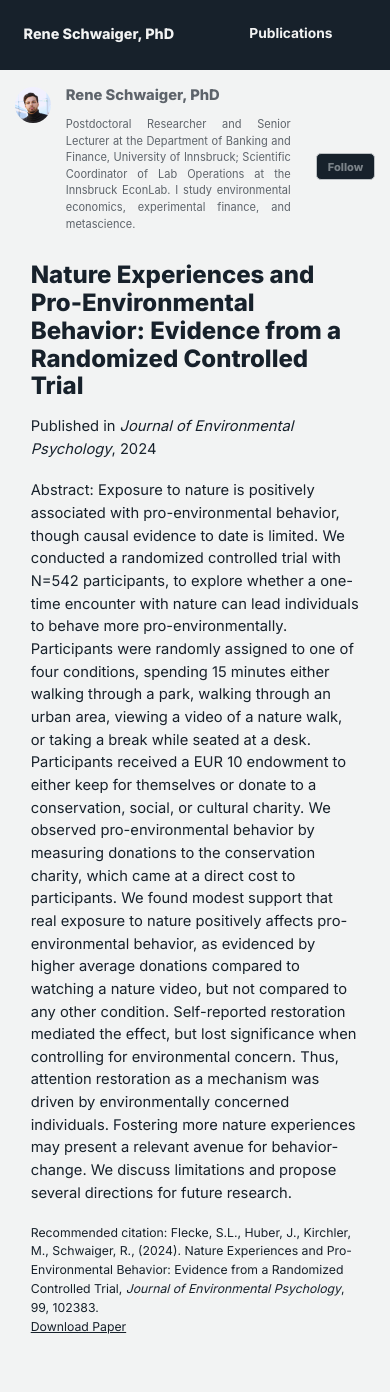
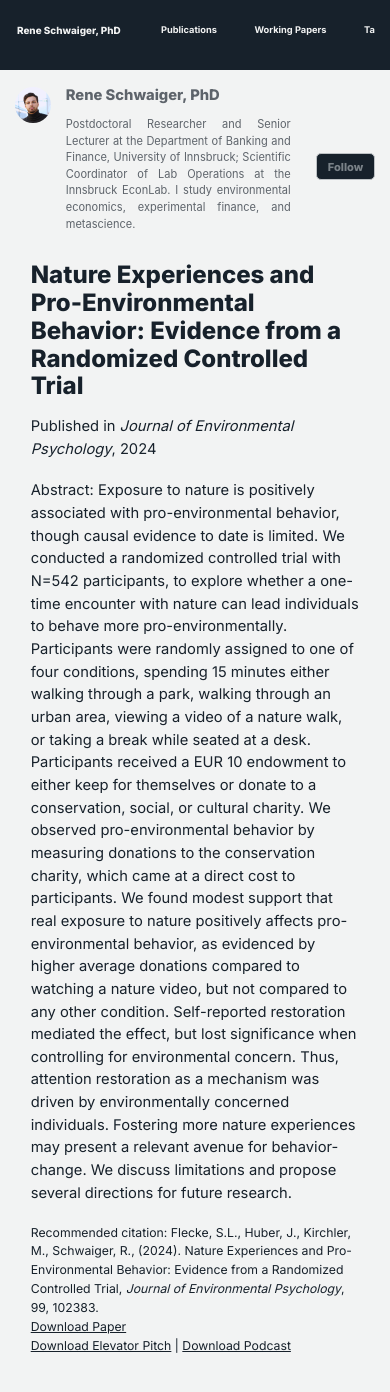
Before and after one commit to Rene1208/website, a Jekyll site: the page built from _publications/2024_Nature.md, in a window 390 px wide and 1400 px high. Shown: the top 1392 px of the window. Built offline with Jekyll 4.4.1, drawn with Linux system fonts in a browser that asks for light colours.

Commit message:
update page Codex

```diff
--- a/_layouts/single.html
+++ b/_layouts/single.html
@@ -48,16 +48,26 @@ layout: default
         {{ content }}
 
         {% assign paper_label = page.paperlabel | default: "Download Paper" %}
+        {% capture media_links %}
+          {% if page.media_links %}
+            <br />
+            {% for media in page.media_links %}<a href="{{ media.url }}">{{ media.label }}</a>{% unless forloop.last %} | {% endunless %}{% endfor %}
+          {% endif %}
+        {% endcapture %}
         {% if page.citation and page.paperurl and page.slidesurl %}
-          <p style="font-size: smaller">Recommended citation: {{ page.citation }}<br /><a href="{{ page.paperurl }}">{{ paper_label }}</a> | <a href="{{ page.slidesurl }}">Download Slides</a></p>
+          <p style="font-size: smaller">Recommended citation: {{ page.citation }}<br /><a href="{{ page.paperurl }}">{{ paper_label }}</a> | <a href="{{ page.slidesurl }}">Download Slides</a>{{ media_links }}</p>
         {% elsif page.citation and page.paperurl %}
-          <p style="font-size: smaller">Recommended citation: {{ page.citation }}<br /><a href="{{ page.paperurl }}">{{ paper_label }}</a></p>
+          <p style="font-size: smaller">Recommended citation: {{ page.citation }}<br /><a href="{{ page.paperurl }}">{{ paper_label }}</a>{{ media_links }}</p>
         {% elsif page.citation and page.slidesurl %}
-          <p style="font-size: smaller">Recommended citation: {{ page.citation }}<br /><a href="{{ page.slidesurl }}">Download Slides</a></p>
+          <p style="font-size: smaller">Recommended citation: {{ page.citation }}<br /><a href="{{ page.slidesurl }}">Download Slides</a>{{ media_links }}</p>
         {% elsif page.citation %}
-          <p style="font-size: smaller">Recommended citation: {{ page.citation }}</p>
+          <p style="font-size: smaller">Recommended citation: {{ page.citation }}{{ media_links }}</p>
+        {% elsif page.paperurl %}
+          <p style="font-size: smaller"><a href="{{ page.paperurl }}">{{ paper_label }}</a>{{ media_links }}</p>
         {% elsif page.slidesurl %}
-          <p style="font-size: smaller"><a href="{{ page.slidesurl }}">Download Slides</a></p>
+          <p style="font-size: smaller"><a href="{{ page.slidesurl }}">Download Slides</a>{{ media_links }}</p>
+        {% elsif page.media_links %}
+          <p style="font-size: smaller">{% for media in page.media_links %}<a href="{{ media.url }}">{{ media.label }}</a>{% unless forloop.last %} | {% endunless %}{% endfor %}</p>
         {% endif %}
 
         {% if page.link %}<div><a href="{{ page.link }}" class="btn">{{ site.data.ui-text[site.locale].ext_link_label | default: "Direct Link" }}</a></div>{% endif %}
--- a/_publications/2024_Nature.md
+++ b/_publications/2024_Nature.md
@@ -8,6 +8,11 @@ with nature can lead individuals to behave more pro-environmentally.'
 date: 2024-08-08
 venue: 'Journal of Environmental Psychology'
 paperurl: 'http://rene-schwaiger.online/files/Nature.pdf'
+media_links:
+  - label: "Download Elevator Pitch"
+    url: "/files/virtual-nature-conservation-donations-elevator-pitch.m4a"
+  - label: "Download Podcast"
+    url: "/files/pixel-waelder-rezept-gegen-stress-podcast.m4a"
 citation: 'Flecke, S.L., Huber, J., Kirchler, M., Schwaiger, R., (2024). Nature Experiences and Pro-Environmental Behavior: Evidence from a
 Randomized Controlled Trial, <i>Journal of Environmental Psychology</i>, 99, 102383.'
 ---
--- a/_sass/custom.scss
+++ b/_sass/custom.scss
@@ -5,7 +5,9 @@
   --muted: rgba(23, 33, 43, 0.68);
   --line: rgba(23, 33, 43, 0.14);
   --nav: #17212b;
-  --accent: #17212b;
+  --accent: #0d665c;
+  --accent-soft: rgba(13, 102, 92, 0.08);
+  --accent-line: rgba(13, 102, 92, 0.58);
   --font-sans: Inter, ui-sans-serif, -apple-system, BlinkMacSystemFont, "SF Pro Text", "Segoe UI", Roboto, Helvetica, Arial, sans-serif;
   --font-display: Inter, ui-sans-serif, -apple-system, BlinkMacSystemFont, "SF Pro Display", "Segoe UI", Roboto, Helvetica, Arial, sans-serif;
 }
@@ -66,6 +68,8 @@ a:hover {
 
 .greedy-nav {
   background: transparent;
+  min-width: 0;
+  width: 100%;
 }
 
 .greedy-nav button {
@@ -87,6 +91,7 @@ a:hover {
 
 .greedy-nav .visible-links li {
   flex: 0 0 auto;
+  min-width: 0;
 }
 
 .greedy-nav a,
@@ -236,8 +241,9 @@ a:hover {
   padding: 0.9rem 1rem;
   background: var(--surface);
   border: 1px solid var(--line);
-  border-left: 1px solid var(--line);
+  border-left: 3px solid var(--accent-line);
   border-radius: 6px;
+  box-shadow: inset 10px 0 18px -18px var(--accent);
   color: var(--ink);
   font-size: 0.92rem;
   line-height: 1.52;
@@ -293,8 +299,26 @@ a:hover {
 }
 
 @media only screen and (max-width: 925px) {
+  .greedy-nav .visible-links {
+    gap: 0.24rem;
+  }
+
+  .greedy-nav a,
+  .masthead__menu-item {
+    font-size: 0.78rem;
+  }
+
+  .masthead__menu-item {
+    padding-left: 0.34rem;
+    padding-right: 0.34rem;
+  }
+
   .masthead__menu-item--lg {
     margin-right: 1.2rem;
+  }
+
+  .masthead__menu-item--lg a {
+    font-size: 0.82rem;
   }
 
   .page,
@@ -306,10 +330,56 @@ a:hover {
 
 }
 
+@media only screen and (max-width: 720px) {
+  .greedy-nav .visible-links {
+    gap: 0.12rem;
+  }
+
+  .greedy-nav a,
+  .masthead__menu-item {
+    font-size: 0.68rem;
+  }
+
+  .masthead__menu-item {
+    padding-left: 0.22rem;
+    padding-right: 0.22rem;
+  }
+
+  .masthead__menu-item--lg {
+    margin-right: 0.35rem;
+  }
+
+  .masthead__menu-item--lg a {
+    font-size: 0.72rem;
+  }
+}
+
 @media only screen and (max-width: 600px) {
   body {
     margin: 0;
     padding-top: 58px;
+  }
+
+  .greedy-nav .visible-links {
+    gap: 0.06rem;
+  }
+
+  .greedy-nav a,
+  .masthead__menu-item {
+    font-size: 0.58rem;
+  }
+
+  .masthead__menu-item {
+    padding-left: 0.14rem;
+    padding-right: 0.14rem;
+  }
+
+  .masthead__menu-item--lg {
+    margin-right: 0.18rem;
+  }
+
+  .masthead__menu-item--lg a {
+    font-size: 0.62rem;
   }
 
   .map-frame iframe {
```
Also changed, not shown: _includes/archive-single.html (+14 -6 lines), 2 other files.
